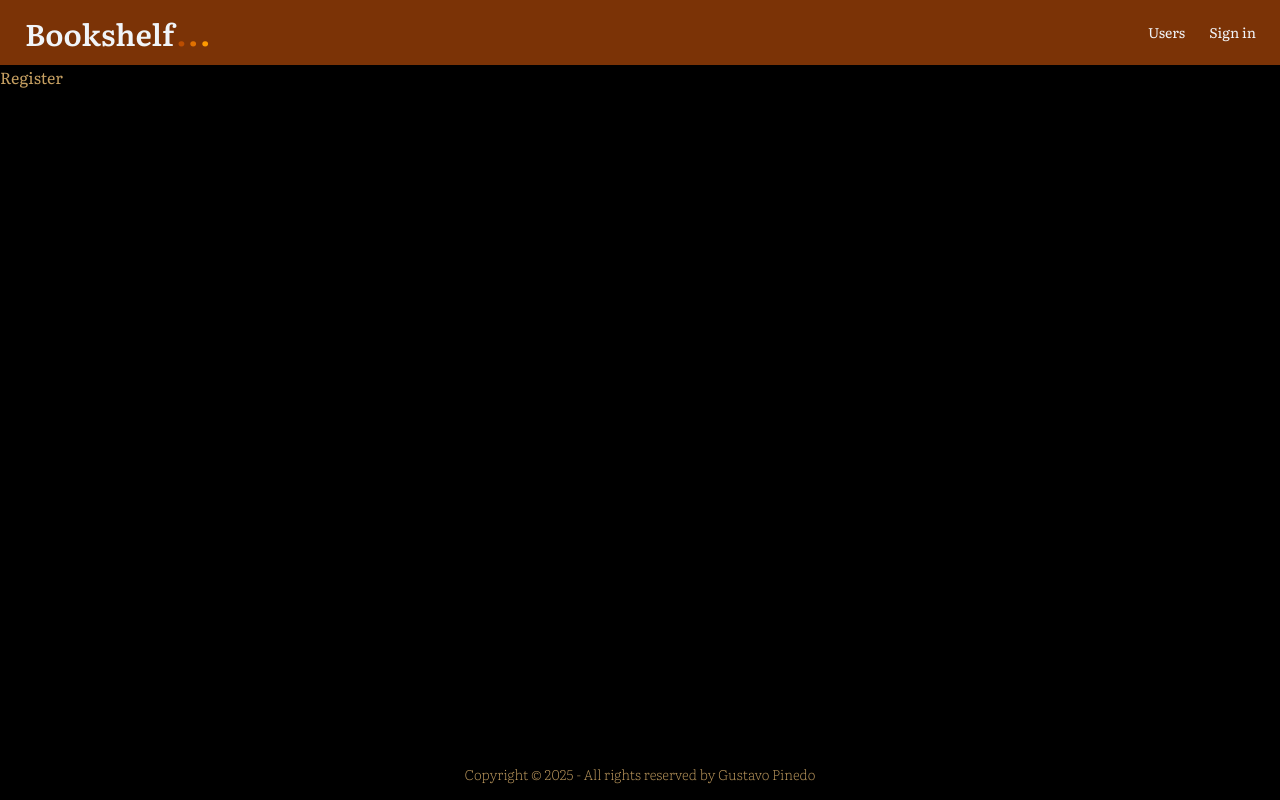
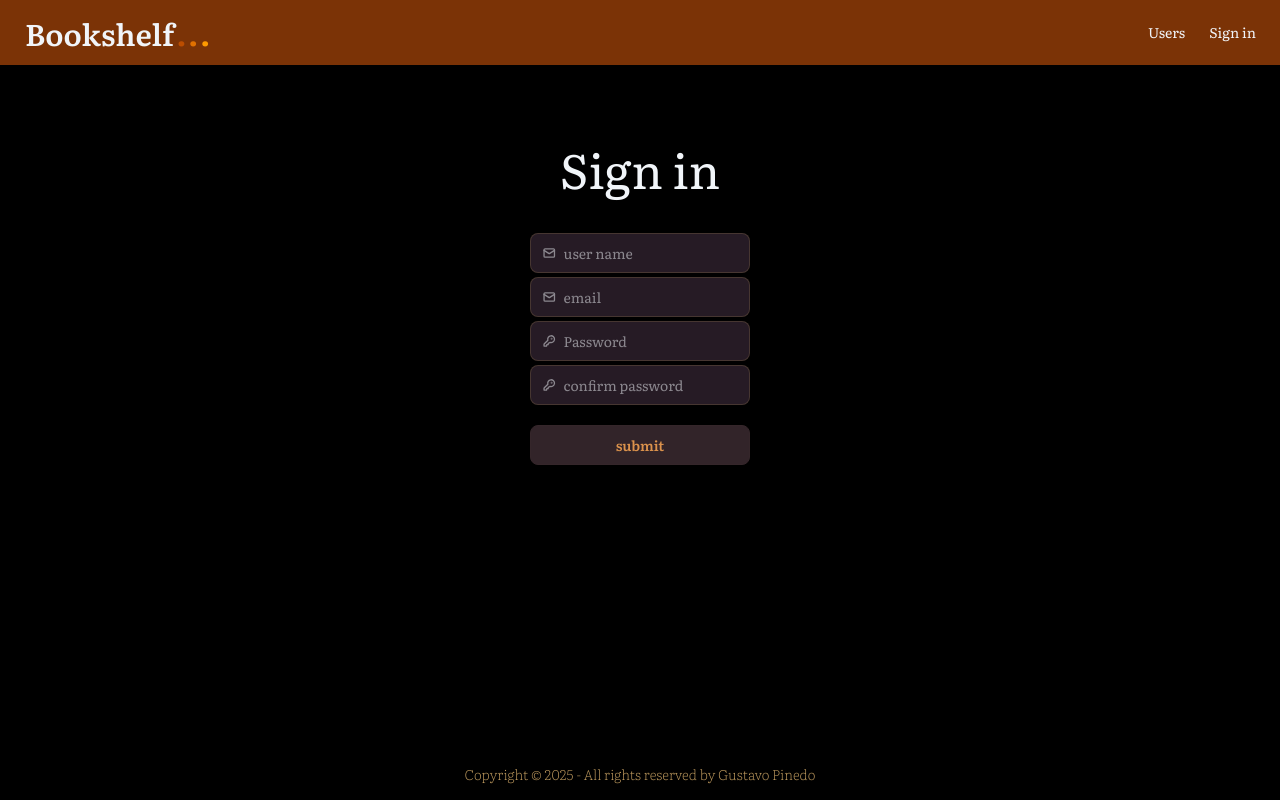
Before and after one commit to gus-pi/bookshelf, a React (Vite) app in the folder client/: page /register in a window 1280 px wide. Built offline with nearby package versions, Linux system fonts and the light colour scheme; no server answers.

Commit message:
implement frontend register user

```diff
--- a/client/src/pages/Register.tsx
+++ b/client/src/pages/Register.tsx
@@ -1,5 +1,168 @@
+import { AuthContext } from '../context/AuthContext';
+
+import { useContext, useState } from 'react';
+import { useNavigate } from 'react-router-dom';
+import { loginUser, registerUser } from '@/services/authService';
+
 const Register = () => {
-  return <div>Register</div>;
+  const [name, setName] = useState('');
+  const [email, setEmail] = useState('');
+  const [password, setPassword] = useState('');
+  const [confirmPassword, setConfirmPassword] = useState('');
+  const [error, setError] = useState(''); // Add error state
+  const navigate = useNavigate();
+
+  const handleSubmit = async (e: React.FormEvent) => {
+    e.preventDefault();
+    setError(''); // Clear previous errors
+    try {
+      await registerUser(name, email, password, confirmPassword);
+      //setUserCredentials(userData);
+
+      alert('Registration complete');
+      navigate('/login');
+    } catch (error: any) {
+      setError(
+        error.response?.data?.message || error.message || 'Register failed'
+      );
+    }
+  };
+
+  return (
+    <div className="text-slate-100 flex flex-col items-center bg-black">
+      <h1 className="text-5xl mt-20">Sign in</h1>
+      {error && <p className="text-red-500">{error}</p>}{' '}
+      <form onSubmit={handleSubmit} className="flex flex-col mt-10">
+        <label className="input validator mb-1">
+          <svg
+            className="h-[1em] opacity-50"
+            xmlns="http://www.w3.org/2000/svg"
+            viewBox="0 0 24 24"
+          >
+            <g
+              strokeLinejoin="round"
+              strokeLinecap="round"
+              strokeWidth="2.5"
+              fill="none"
+              stroke="currentColor"
+            >
+              <rect width="20" height="16" x="2" y="4" rx="2"></rect>
+              <path d="m22 7-8.97 5.7a1.94 1.94 0 0 1-2.06 0L2 7"></path>
+            </g>
+          </svg>
+          <input
+            type="text"
+            placeholder="user name"
+            value={name}
+            name="name"
+            onChange={(e) => setName(e.target.value)}
+            required
+          />
+        </label>
+        <label className="input validator mb-1">
+          <svg
+            className="h-[1em] opacity-50"
+            xmlns="http://www.w3.org/2000/svg"
+            viewBox="0 0 24 24"
+          >
+            <g
+              strokeLinejoin="round"
+              strokeLinecap="round"
+              strokeWidth="2.5"
+              fill="none"
+              stroke="currentColor"
+            >
+              <rect width="20" height="16" x="2" y="4" rx="2"></rect>
+              <path d="m22 7-8.97 5.7a1.94 1.94 0 0 1-2.06 0L2 7"></path>
+            </g>
+          </svg>
+          <input
+            type="email"
+            placeholder="email"
+            value={email}
+            name="email"
+            onChange={(e) => setEmail(e.target.value)}
+            required
+          />
+        </label>
+        <div className="validator-hint hidden">Enter valid email address</div>
+
+        <label className="input validator mb-1">
+          <svg
+            className="h-[1em] opacity-50"
+            xmlns="http://www.w3.org/2000/svg"
+            viewBox="0 0 24 24"
+          >
+            <g
+              strokeLinejoin="round"
+              strokeLinecap="round"
+              strokeWidth="2.5"
+              fill="none"
+              stroke="currentColor"
+            >
+              <path d="M2.586 17.414A2 2 0 0 0 2 18.828V21a1 1 0 0 0 1 1h3a1 1 0 0 0 1-1v-1a1 1 0 0 1 1-1h1a1 1 0 0 0 1-1v-1a1 1 0 0 1 1-1h.172a2 2 0 0 0 1.414-.586l.814-.814a6.5 6.5 0 1 0-4-4z"></path>
+              <circle cx="16.5" cy="7.5" r=".5" fill="currentColor"></circle>
+            </g>
+          </svg>
+          <input
+            type="password"
+            name="password"
+            value={password}
+            onChange={(e) => setPassword(e.target.value)}
+            required
+            placeholder="Password"
+            minLength={6}
+            // pattern="(?=.*\d)(?=.*[a-z])(?=.*[A-Z]).{8,}"
+            title="Must be more than 6 characters"
+          />
+        </label>
+        {
+          <p className="validator-hint hidden">
+            Must be more than 8 characters
+          </p>
+        }
+
+        <label className="input validator">
+          <svg
+            className="h-[1em] opacity-50"
+            xmlns="http://www.w3.org/2000/svg"
+            viewBox="0 0 24 24"
+          >
+            <g
+              strokeLinejoin="round"
+              strokeLinecap="round"
+              strokeWidth="2.5"
+              fill="none"
+              stroke="currentColor"
+            >
+              <path d="M2.586 17.414A2 2 0 0 0 2 18.828V21a1 1 0 0 0 1 1h3a1 1 0 0 0 1-1v-1a1 1 0 0 1 1-1h1a1 1 0 0 0 1-1v-1a1 1 0 0 1 1-1h.172a2 2 0 0 0 1.414-.586l.814-.814a6.5 6.5 0 1 0-4-4z"></path>
+              <circle cx="16.5" cy="7.5" r=".5" fill="currentColor"></circle>
+            </g>
+          </svg>
+          <input
+            type="password"
+            name="confirmPassword"
+            value={confirmPassword}
+            onChange={(e) => setConfirmPassword(e.target.value)}
+            required
+            placeholder="confirm password"
+            minLength={6}
+            // pattern="(?=.*\d)(?=.*[a-z])(?=.*[A-Z]).{8,}"
+            title="Must be more than 6 characters"
+          />
+        </label>
+        {
+          <p className="validator-hint hidden">
+            Must be more than 8 characters
+          </p>
+        }
+
+        <button type="submit" className="btn btn-soft btn-primary my-5">
+          submit
+        </button>
+      </form>
+    </div>
+  );
 };
 
 export default Register;
--- a/client/src/services/authService.ts
+++ b/client/src/services/authService.ts
@@ -13,6 +13,20 @@ export const loginUser = async (email: string, password: string) => {
   return response.data.user;
 };
 
+export const registerUser = async (name: string, email: string, password: string, confirmPassword: string) => {
+  const response = await axios.post(
+    `${getApiUrl()}/users/register`,
+    {
+      name,
+      email,
+      password,
+      confirmPassword
+    },
+    { withCredentials: true }
+  );
+  return response.data.user;
+};
+
 export const getAuthenticatedUser = async () => {
   const { data } = await axios.get(`${getApiUrl()}/users/auth/profile`, {
     withCredentials: true,
```
